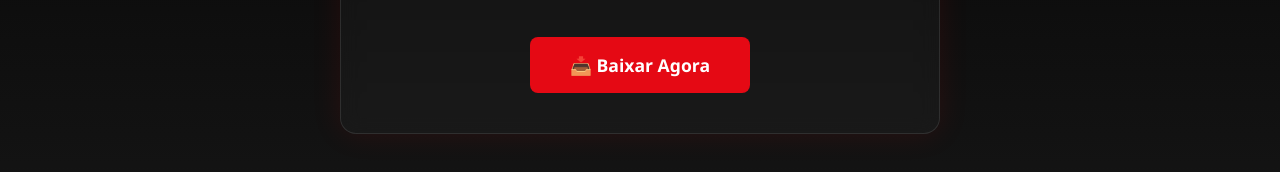
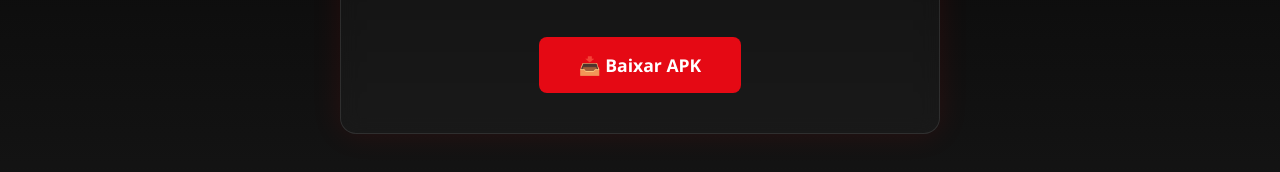
Before and after one commit to RBzun/baixarplayfilmes, a plain HTML site: page index.html in a window 1280 px wide. Shown: the part 420-592 px from the top of the page. Drawn offline with Linux system fonts and the light colour scheme.

Commit message:
index.html

```diff
--- a/index.html
+++ b/index.html
@@ -79,8 +79,8 @@
   <div class="container">
     <h1>Baixe o App Oficial</h1>
     <p>Curta filmes, séries e muito mais no seu dispositivo. Clique abaixo para baixar agora:</p>
-    <a class="download-btn" href="https://drive.google.com/uc?export=download&id=1RDNVCQg4SHUfEFeOSoI0X_baoNskeCiw">
-      📥 Baixar Agora
+    <a class="download-btn" href="com.playfilmes.rb-1.apk" download>
+      📥 Baixar APK
     </a>
   </div>
 </body>
```
